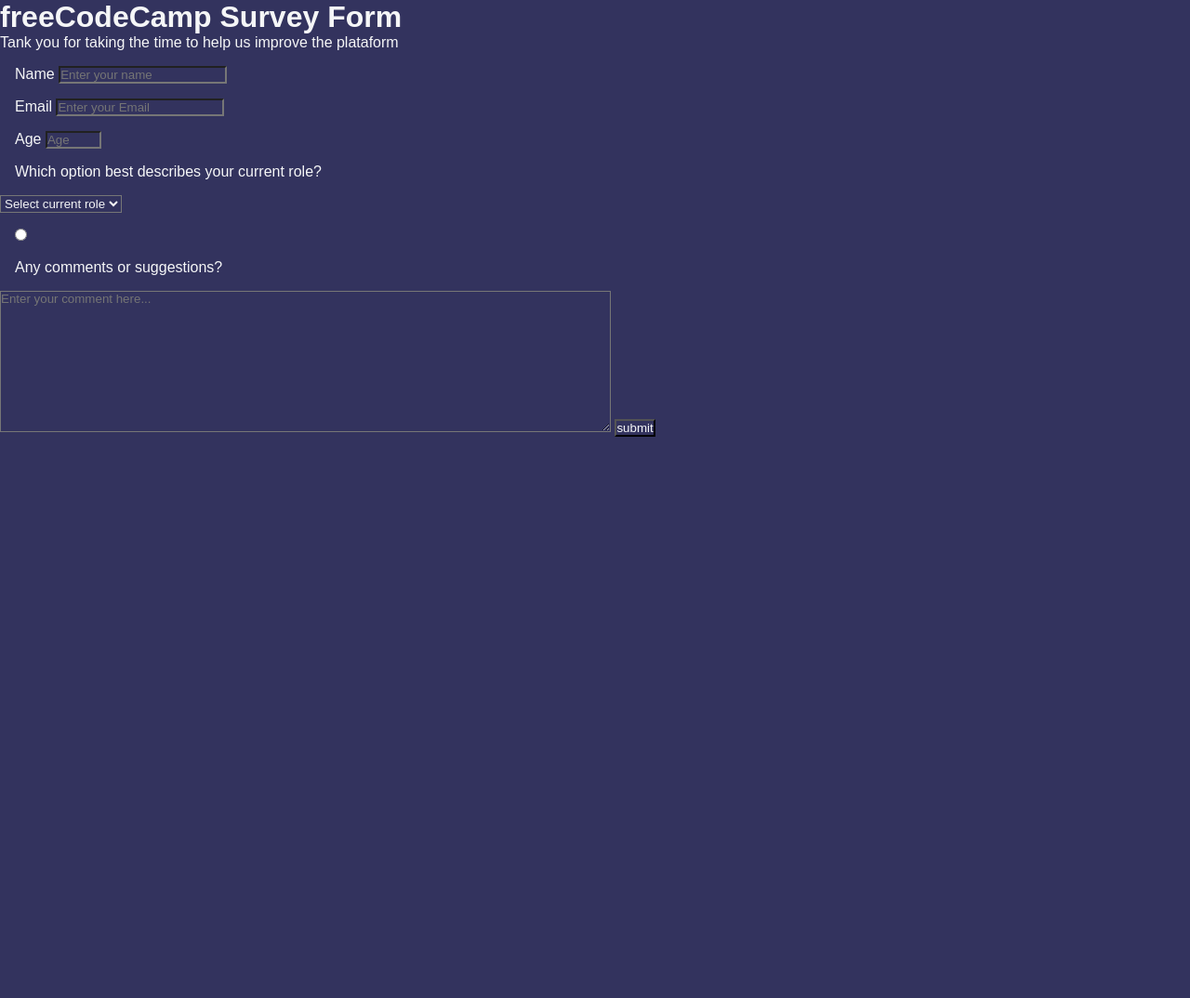
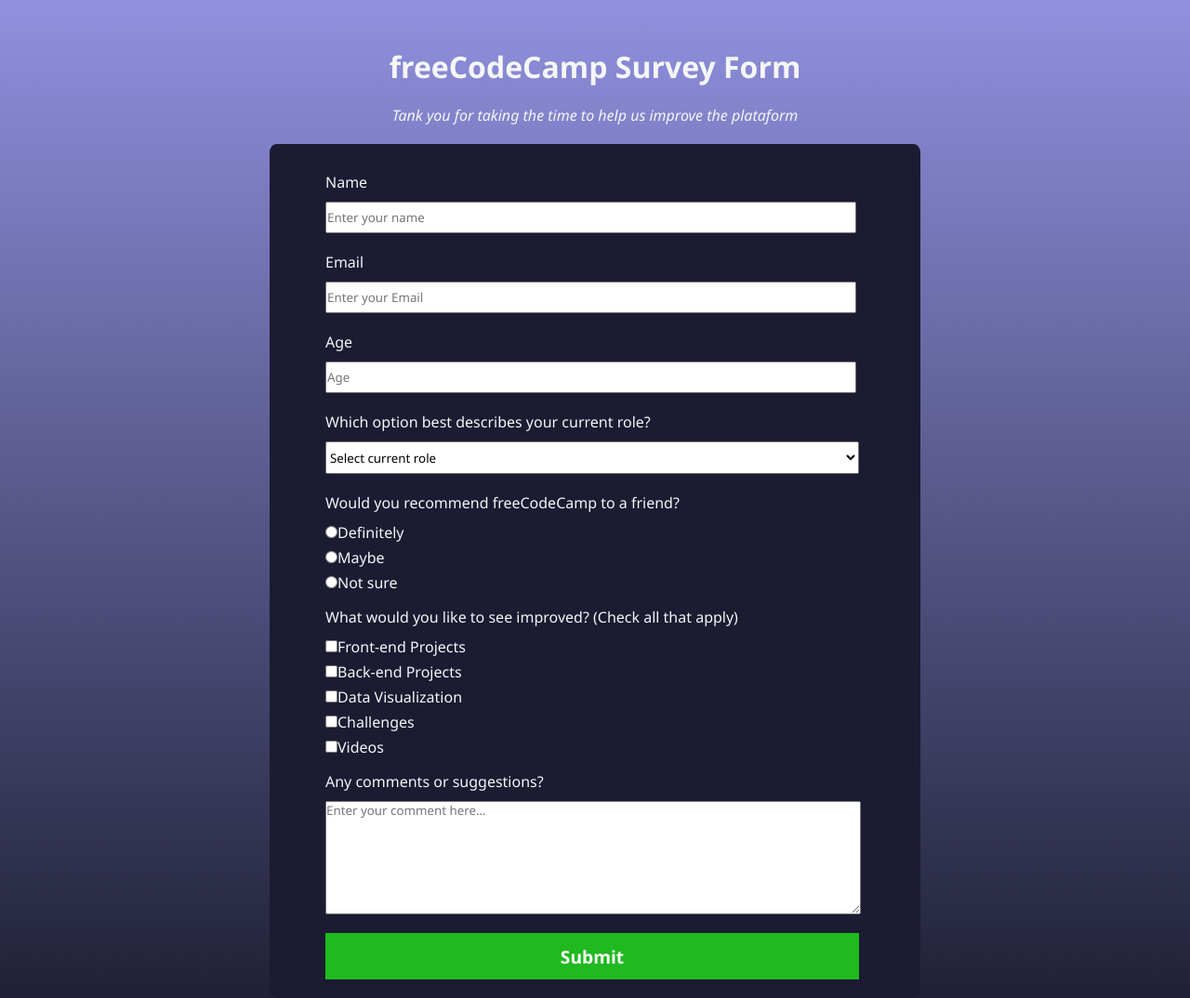
Before and after one commit to jvg87/projeto-formulario, a plain HTML site: page index.html in a window 1280 px wide. Shown: the whole page at 93% size. Before the commit the page ends 800 px from the top, so only its background shows below. Drawn offline with Linux system fonts and the light colour scheme.

Commit message:
fim do projeto

```diff
--- a/index.html
+++ b/index.html
@@ -14,28 +14,28 @@
         <label id="name-label" for="name">Name <input id="name" type="text" required placeholder="Enter your name" ></label>
         <label id="email-label" for="email">Email <input id="email" type="email" required placeholder="Enter your Email"></label>
         <label id="number-label" for="age">Age <input id="number" type="number" min="10" max="100" placeholder="Age"></label>
-        <label for="dropdown">Which option best describes your current role?</label>
+        <label id="select-label" for="dropdown">Which option best describes your current role?</label>
             <select name="describes" id="dropdown">
-                <option value="">Select current role</option>
+                <option value="0">Select current role</option>
                 <option value="1">Student</option>
                 <option value="2">Full Time Job</option>
                 <option value="3">Full Time Learner</option>
                 <option value="4">Prefer not to say</option>
                 <option value="5">Other</option>
             </select>
-        <label for=""><input type="radio"></label>
-        <!--
-        <label for="role">Which option best describes your current role? <input id="role" type="select"></label>
-
-        <label for="recommend">Would you recommend freeCodeCamp to a friend? <input id="recommend" type="radio"></label>
-        <label for="feature">What is your favorite feature of freeCodeCamp? <input id="feature" type="text"></label>
-        <label for="improved">What would you like to see improved? (Check all that apply) <input id="improved" type="text"></label> -->
-
-        <label for="suggestions">Any comments or suggestions?</label>
+        <p>Would you recommend freeCodeCamp to a friend?</p>
+            <label for="definitely"><input type="radio" name="recommend" id="definitely" value="1" >Definitely</label>
+            <label for="maybe"><input type="radio" name="recommend" id="maybe" value="2">Maybe</label>
+            <label for="not-sure"><input type="radio"name="recommend" id="not-sure" value="3">Not sure</label>
+        <p>What would you like to see improved? (Check all that apply)</p>
+            <label for="front-end"><input type="checkbox" value="1" id="front-end">Front-end Projects</label>
+            <label for="back-end"><input type="checkbox" value="2" id="back-end">Back-end Projects</label>
+            <label for="data"><input type="checkbox" value="3" id="data">Data Visualization</label>
+            <label for="challenges"><input type="checkbox" value="4" id="challenges">Challenges</label>
+            <label for="videos"><input type="checkbox" value="5" id="videos">Videos</label>
+        <p>Any comments or suggestions?</p>
             <textarea name="suggestions" id="suggestions" cols="80" rows="10" placeholder="Enter your comment here..."></textarea>
-
-
-        <input type="submit" value="submit">
+        <input id="submit" type="submit" value="Submit">
     </form>
 </body>
 </html>
--- a/style.css
+++ b/style.css
@@ -3,12 +3,95 @@
 * {
     padding: 0;
     margin: 0;
-    background-color: #33335e;
+    font-family: 'Segoe UI', Tahoma, Geneva, Verdana, sans-serif;
+}
+
+body{
+    background-image: linear-gradient(to bottom, rgb(144, 144, 223), rgb(32, 33, 54));
     color: #f5f6f7;
-    font-family: Arial, Helvetica, sans-serif;
+}
+
+#title{
+    text-align: center;
+    padding-top: 50px;
+}
+
+#description{
+    text-align: center;
+    font-style: italic;
+    padding: 20px 0;
+
+}
+
+form {
+    background-color: #1b1b32;
+    padding-top: 20px;
+    max-width: 700px;
+    min-width: 300px;
+    width: 70v;
+    margin: auto;
+    border-radius: 1%;
+}
+
+form > p{
+    margin-top: 10px;
+    margin-bottom: 10px;
+    margin-left: 60px;
 }
 
 label{
     display: block;
-    margin: 1em;
+
 }
+
+#name-label, #email-label, #number-label, #select-label{
+    padding: 10px 10px 10px 60px;
+
+}
+
+#name, #email, #number{
+    display: block;
+    width: 90%;
+    height: 30px;
+    margin-top: 10px
+
+}
+
+#dropdown{
+    margin-bottom: 10px;
+    margin-left: 60px;
+    width: 82%;
+    height: 35px;
+
+}
+
+#definitely, #maybe, #not-sure{
+    margin-left: 60px;
+    margin-bottom: 10px;
+}
+
+#front-end, #back-end, #data, #challenges, #videos{
+    margin-left: 60px;
+    margin-bottom: 10px;
+}
+
+#suggestions{
+    display: block;
+    margin-bottom: 20px;
+    margin-left: 60px;
+    height: 120px;
+    width: 82%;
+}
+
+#submit{
+    font-size: 1.2em;
+    margin-bottom: 20px;
+    margin-left: 60px;
+    height: 50px;
+    width: 82%;
+    background-color: rgb(32, 185, 32);
+    color: white;
+    font-weight: bold;
+    border: none;
+
+}
```
